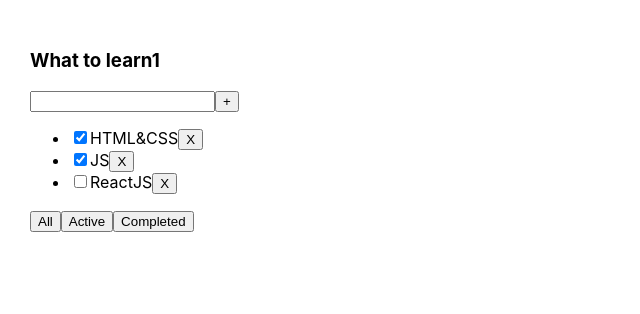
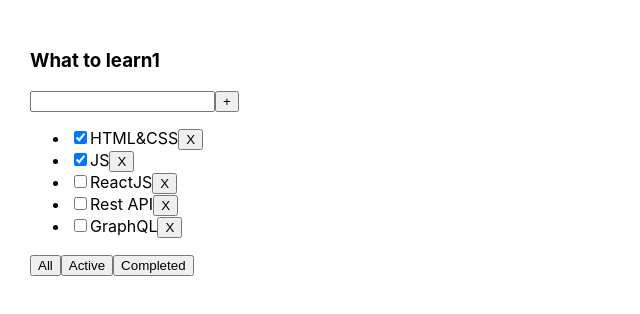
Before and after one commit to BeautyVika/todoList-ts, a React (Create React App) app: page / in a window 1280 px wide. Shown: the top 314 px of the page, without its empty margins (0-640 px from the left). Built offline with nearby package versions, Linux system fonts and the light colour scheme.

Commit message:
added task addition

```diff
--- a/src/App.tsx
+++ b/src/App.tsx
@@ -1,20 +1,28 @@
 import React, {useState} from 'react';
 import './App.css';
 import TodoList from './TodoList'
+import {v1} from "uuid";
 
 export type FilterType = 'all' | 'active' | 'completed'
 
 function App() {
     let [tasks, setTasks] = useState([
-        { id: 1, title: "HTML&CSS", isDone: true },
-        { id: 2, title: "JS", isDone: true },
-        { id: 3, title: "ReactJS", isDone: false }
+        { id: v1(), title: "HTML&CSS", isDone: true },
+        { id: v1(), title: "JS", isDone: true },
+        { id: v1(), title: "ReactJS", isDone: false },
+        { id: v1(), title: "Rest API", isDone: false },
+        { id: v1(), title: "GraphQL", isDone: false }
     ])
 
-    const removeTasks = (taskId: number) => {
+    const removeTasks = (taskId: string) => {
         let filteredTasks = tasks.filter(el => el.id !== taskId)
         setTasks(filteredTasks)
     }
+    const addTask =(title: string) => {
+        let newtask = { id: v1(), title: title, isDone: true }
+        setTasks([newtask, ...tasks])
+    }
+
     let [filter, setFilter] = useState<FilterType>('all')
 
     let tasksForTodoList = tasks
@@ -26,7 +34,6 @@
     }
     const filterTasks = (value: FilterType)=>{
         setFilter(value)
-        console.log(filter)
     }
 
     return (
@@ -34,7 +41,8 @@
            <TodoList title='What to learn1'
                      tasks={tasksForTodoList}
                      removeTasks={removeTasks}
-                     filterTasks={filterTasks}/>
+                     filterTasks={filterTasks}
+                     addTask={addTask}/>
         </div>
     );
 }
--- a/src/TodoList.tsx
+++ b/src/TodoList.tsx
@@ -1,31 +1,51 @@
-import React from 'react';
+import React, {ChangeEvent, useState} from 'react';
 import {FilterType} from "./App";
 
 type PropsType = {
     title: string
     tasks: Array<TaskType>
-    removeTasks: (taskId: number) => void
+    removeTasks: (taskId: string) => void
     filterTasks: (filter: FilterType) => void
+    addTask: (title: string)=> void
 }
 type TaskType ={
-    id: number
+    id: string
     title: string
     isDone: boolean
 }
 
 const TodoList =(props: PropsType)=>{
+
+    let [title, setTitle] = useState('')
+
+    const onChangeHandler =(event: ChangeEvent<HTMLInputElement>)=>{
+        setTitle(event.currentTarget.value)
+    }
+    const addTaskHandler =()=>{
+        props.addTask(title)
+        setTitle('')
+    }
+
     return (
         <div>
             <h3>{props.title}</h3>
             <div>
-                <input/>
-                <button>+</button>
+                <input value={title}
+                       onChange={onChangeHandler}
+                       onKeyDown={(event) =>{
+                           if(event.key === 'Enter'){
+                               addTaskHandler()
+                           }
+                       }}/>
+                <button onClick={addTaskHandler}>+</button>
             </div>
             <ul>
                 {props.tasks.map((el) => {
                     return (
                         <li key={el.id}>
-                            <input type="checkbox" checked={el.isDone}/>
+                            <input
+                                type="checkbox"
+                                checked={el.isDone}/>
                             <span>{el.title}</span>
                             <button onClick={()=>props.removeTasks(el.id)}>X</button>
                         </li>
```
